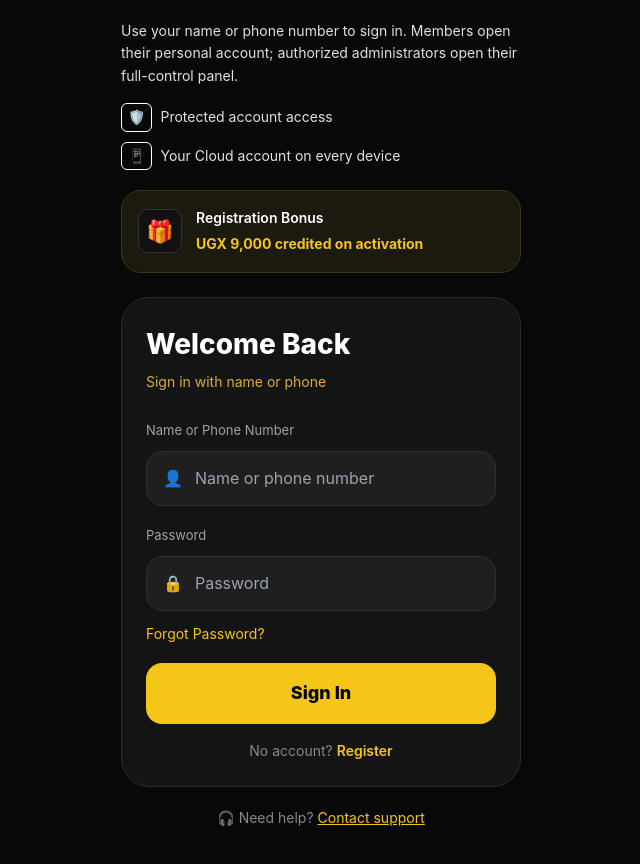
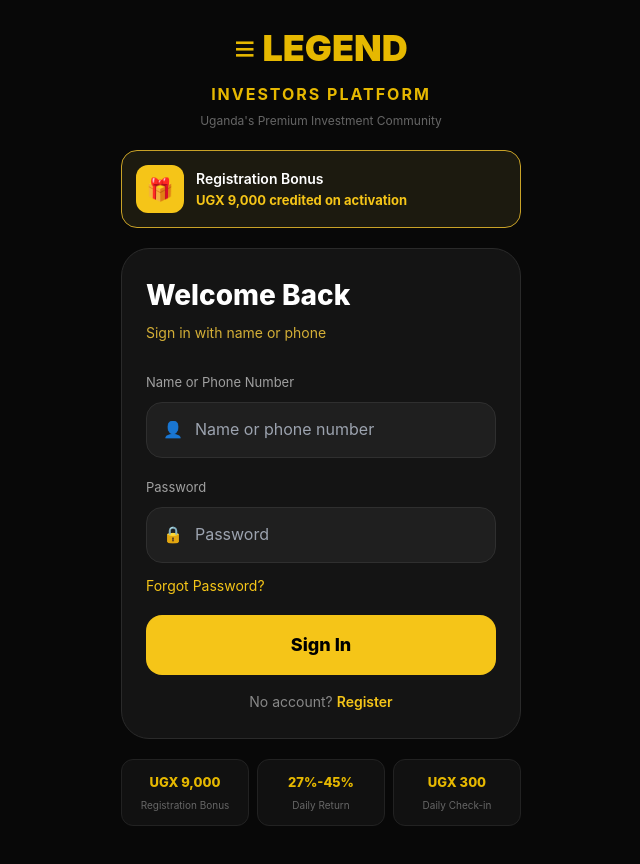
Before and after one commit to millyrahma70-pixel/Legendsnvestors-9bkh56-9bkh56-34623-20261030, a React (Vite) app: page /#/login in a window 1280 px wide. Shown: the top 864 px of the page, without its empty margins (319-959 px from the left). Built offline with nearby package versions, Linux system fonts and the light colour scheme.

Commit message:
Refactor SiteAuthLayout to remove title prop
Removed the title prop from SiteAuthLayout and updated the layout structure, including changes to the header and form sections.

```diff
--- a/src/components/layout/SiteAuthLayout.tsx
+++ b/src/components/layout/SiteAuthLayout.tsx
@@ -1,36 +1,45 @@
 import type { ReactNode } from 'react';
 
-export default function SiteAuthLayout({ children, title }: { children: ReactNode; title?: string }) {
+export default function SiteAuthLayout({ children }: { children: ReactNode }) {
   return (
-    <div style={{ minHeight: '100vh', background: '#080808', color: 'white', padding: '20px', paddingBottom: '80px' }}>
+    <div style={{ minHeight: '100vh', background: '#080808', color: 'white', padding: '20px' }}>
 
-      {/* TOP INFO TEXT - make it gold/grey on black, not white box */}
-      <div style={{ maxWidth: '400px', margin: '0 auto', color: '#e0e0e0', fontSize: '14px', lineHeight: '1.6' }}>
-        <p>Use your name or phone number to sign in. Members open their personal account; authorized administrators open their full-control panel.</p>
+      {/* TOP HEADER - LIKE VERCEL */}
+      <div style={{ maxWidth: '400px', margin: '0 auto', textAlign: 'center' }}>
+        <h1 style={{ fontSize: '36px', fontWeight: 900, color: '#e6b800', margin: 0 }}>≡ LEGEND</h1>
+        <p style={{ color: '#e6b800', fontWeight: 700, letterSpacing: '2px', fontSize: '16px', margin: '4px 0' }}>INVESTORS PLATFORM</p>
+        <p style={{ color: '#666', fontSize: '12px', margin: 0 }}>Uganda's Premium Investment Community</p>
+      </div>
 
-        <div style={{ marginTop: '16px', display: 'flex', flexDirection: 'column', gap: '10px' }}>
-          <div style={{ display: 'flex', alignItems: 'center', gap: '8px' }}><span style={{ border: '1px solid white', borderRadius: '6px', padding: '2px 6px' }}>🛡️</span> Protected account access</div>
-          <div style={{ display: 'flex', alignItems: 'center', gap: '8px' }}><span style={{ border: '1px solid white', borderRadius: '6px', padding: '2px 6px' }}>📱</span> Your Cloud account on every device</div>
-        </div>
-
-        {/* BONUS CARD - GOLD BORDER */}
-        <div style={{ marginTop: '20px', background: '#1c1a0f', border: '1px solid #3d3510', borderRadius: '20px', padding: '16px', display: 'flex', gap: '14px', alignItems: 'center' }}>
-          <div style={{ width: '44px', height: '44px', borderRadius: '10px', background: '#111', border: '1px solid #333', display: 'flex', alignItems: 'center', justifyContent: 'center', fontSize: '22px' }}>🎁</div>
-          <div>
-            <p style={{ fontWeight: 600, fontSize: '14px', color: 'white', margin: 0 }}>Registration Bonus</p>
-            <p style={{ color: '#f5c518', fontWeight: 700, fontSize: '14px', margin: '4px 0 0 0' }}>UGX 9,000 credited on activation</p>
-          </div>
+      {/* BONUS CARD */}
+      <div style={{ maxWidth: '400px', margin: '20px auto', background: '#1c1a0f', border: '1px solid #c9a227', borderRadius: '16px', padding: '14px', display: 'flex', gap: '12px', alignItems: 'center' }}>
+        <div style={{ width: '48px', height: '48px', background: '#f5c518', borderRadius: '12px', display: 'flex', alignItems: 'center', justifyContent: 'center', fontSize: '22px' }}>🎁</div>
+        <div>
+          <p style={{ margin: 0, fontWeight: 600, fontSize: '14px' }}>Registration Bonus</p>
+          <p style={{ margin: 0, color: '#f5c518', fontWeight: 700, fontSize: '13px' }}>UGX 9,000 credited on activation</p>
         </div>
       </div>
 
-      {/* YOUR LOGIN/REGISTER FORM */}
-      <div style={{ maxWidth: '400px', margin: '24px auto 0 auto' }}>
+      {/* YOUR LOGIN FORM */}
+      <div style={{ maxWidth: '400px', margin: '0 auto' }}>
         {children}
       </div>
 
-      <p style={{ textAlign: 'center', color: '#888', fontSize: '14px', marginTop: '20px', maxWidth: '400px', marginLeft: 'auto', marginRight: 'auto' }}>
-        🎧 Need help? <span style={{ color: '#f5c518', textDecoration: 'underline' }}>Contact support</span>
-      </p>
+      {/* BOTTOM 3 BOXES - LIKE VERCEL */}
+      <div style={{ maxWidth: '400px', margin: '20px auto', display: 'flex', gap: '8px' }}>
+        <div style={{ flex: 1, background: '#111', borderRadius: '12px', padding: '12px', textAlign: 'center', border: '1px solid #222' }}>
+          <p style={{ color: '#e6b800', fontWeight: 800, margin: 0, fontSize: '13px' }}>UGX 9,000</p>
+          <p style={{ color: '#666', fontSize: '10px', marginTop: '4px' }}>Registration Bonus</p>
+        </div>
+        <div style={{ flex: 1, background: '#111', borderRadius: '12px', padding: '12px', textAlign: 'center', border: '1px solid #222' }}>
+          <p style={{ color: '#e6b800', fontWeight: 800, margin: 0, fontSize: '13px' }}>27%-45%</p>
+          <p style={{ color: '#666', fontSize: '10px', marginTop: '4px' }}>Daily Return</p>
+        </div>
+        <div style={{ flex: 1, background: '#111', borderRadius: '12px', padding: '12px', textAlign: 'center', border: '1px solid #222' }}>
+          <p style={{ color: '#e6b800', fontWeight: 800, margin: 0, fontSize: '13px' }}>UGX 300</p>
+          <p style={{ color: '#666', fontSize: '10px', marginTop: '4px' }}>Daily Check-in</p>
+        </div>
+      </div>
     </div>
   );
 }
```
